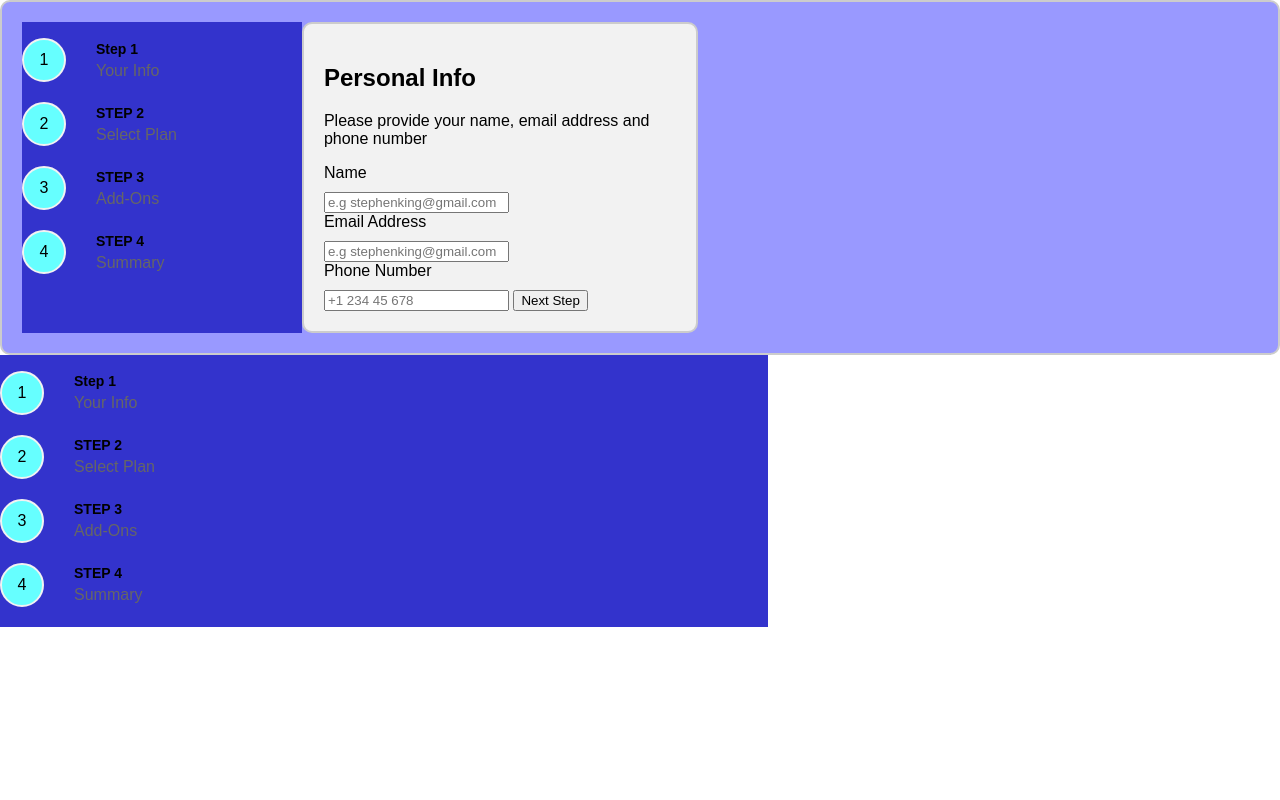
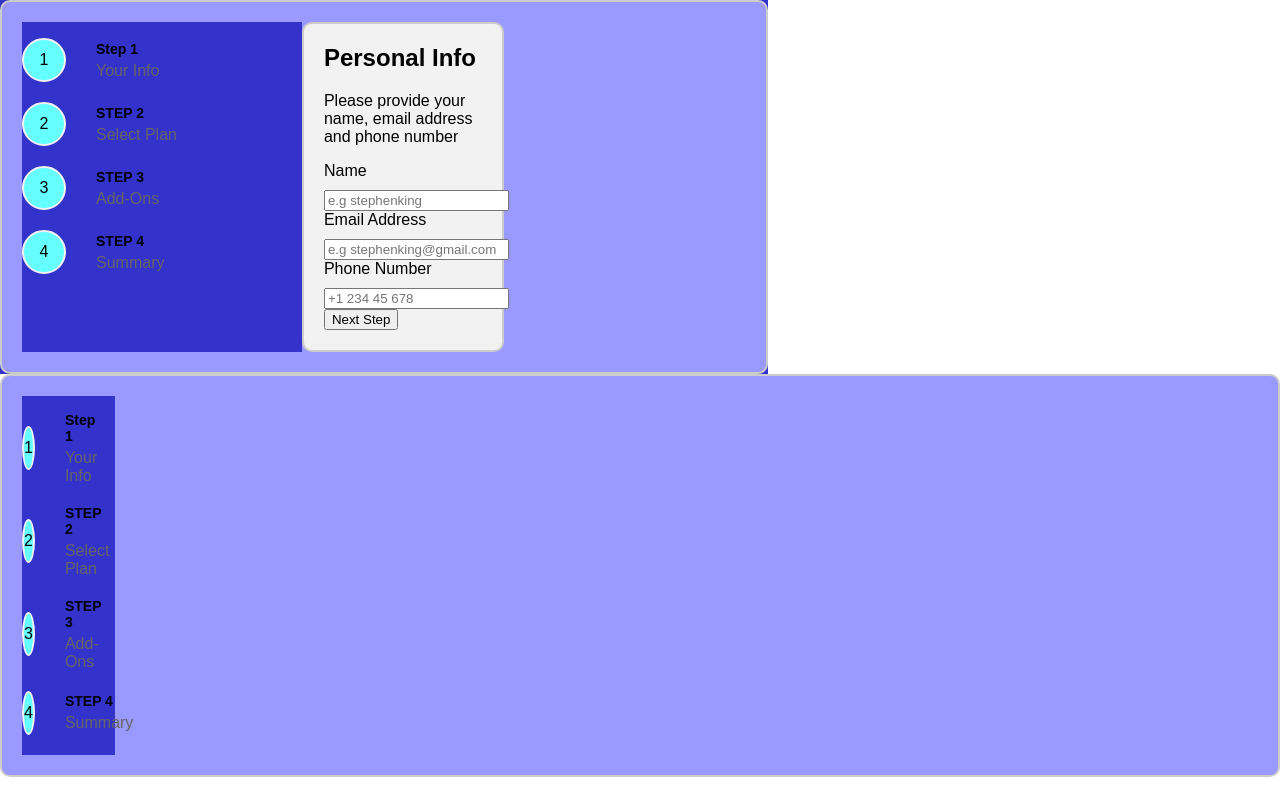
Before and after one commit to Advokatten/osero, a website: page index.html in a window 1280 px wide. Drawn offline with Linux system fonts and the light colour scheme.

Commit message:
html changes to choice box

```diff
--- a/index.html
+++ b/index.html
@@ -7,11 +7,10 @@
     <link rel="stylesheet" href="styles.css" />
   </head>
   <body>
-    <section class="page 1">
+    <section class="menu-left">
       <div class="outer-container">
         <div class="container">
           <div class="menu-container">
-            <section class="menu-left">
               <div class="menu-left">
                 <div class="left-box">
                   <ol>
@@ -46,16 +45,15 @@
                   </ol>
                 </div>
               </div>
-            </section>
-            <div class="container">
+             <div class="container">
               <div class="choice-box">
                 <h1>Personal Info</h1>
                 <p>Please provide your name, email address and phone number</p>
-                <label for="username">Name</label>
+                <label for="name">Name</label>
                 <input
                   type="text"
-                  id="email"
-                  placeholder="e.g stephenking@gmail.com"
+                  id="name"
+                  placeholder="e.g stephenking"
                 />
                 <label for="email">Email Address</label>
                 <input
@@ -76,46 +74,44 @@
         </div>
       </div>
     </section>
-    <section class="page ">
-      <section class="menu-left">
-        <div class="menu-left">
-          <div class="left-box">
-            <ol>
-              <li class="menu-item menu-item-current">
-                <div class="step-circle">1</div>
-                <div class="menu-text">
+      <div class="outer-container">
+        <div class="container">
+         <section class="menu-left">
+          <div class="menu-left">
+           <div class="left-box">
+             <ol>
+               <li class="menu-item menu-item-current">
+                 <div class="step-circle">1</div>
+                 <div class="menu-text">
                   <p class="menu-step">Step 1</p>
                   <p class="menu-name">Your Info</p>
                 </div>
-              </li>
-              <li class="menu-item">
-                <div class="step-circle">2</div>
-                <div class="menu-text">
-                  <p class="menu-step">STEP 2</p>
-                  <p class="menu-name">Select Plan</p>
-                </div>
-              </li>
-              <li class="menu-item">
+               </li>
+               <li class="menu-item">
+                 <div class="step-circle">2</div>
+                 <div class="menu-text">
+                   <p class="menu-step">STEP 2</p>
+                   <p class="menu-name">Select Plan</p>
+                 </div>
+               </li>
+               <li class="menu-item">
                 <div class="step-circle">3</div>
                 <div class="menu-text">
                   <p class="menu-step">STEP 3</p>
                   <p class="menu-name">Add-Ons</p>
                 </div>
-              </li>
-              <li class="menu-item">
+               </li>
+               <li class="menu-item">
                 <div class="step-circle">4</div>
                 <div class="menu-text">
                   <p class="menu-step">STEP 4</p>
                   <p class="menu-name">Summary</p>
                 </div>
-              </li>
+               </li>
             </ol>
           </div>
         </div>
       </section>
-
-
       </div>
-    </section>
   </body>
 </html>
```
